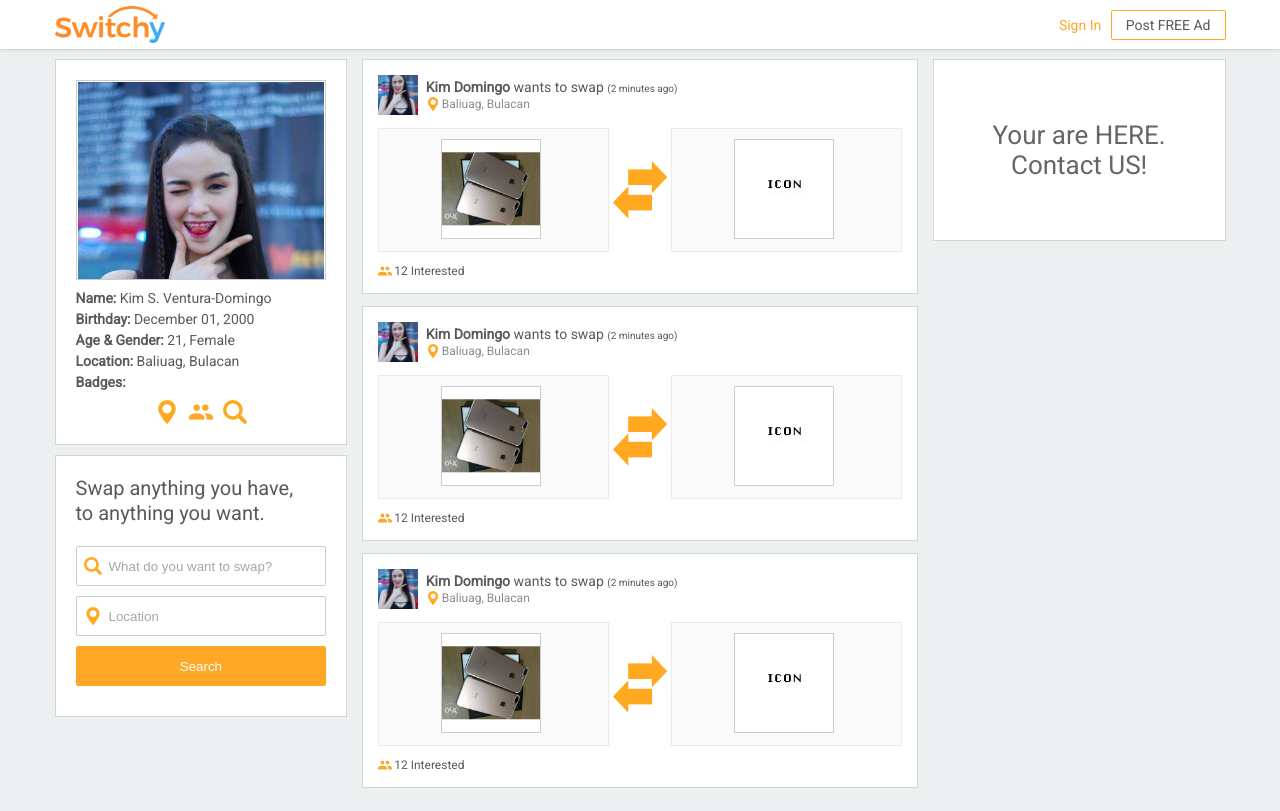
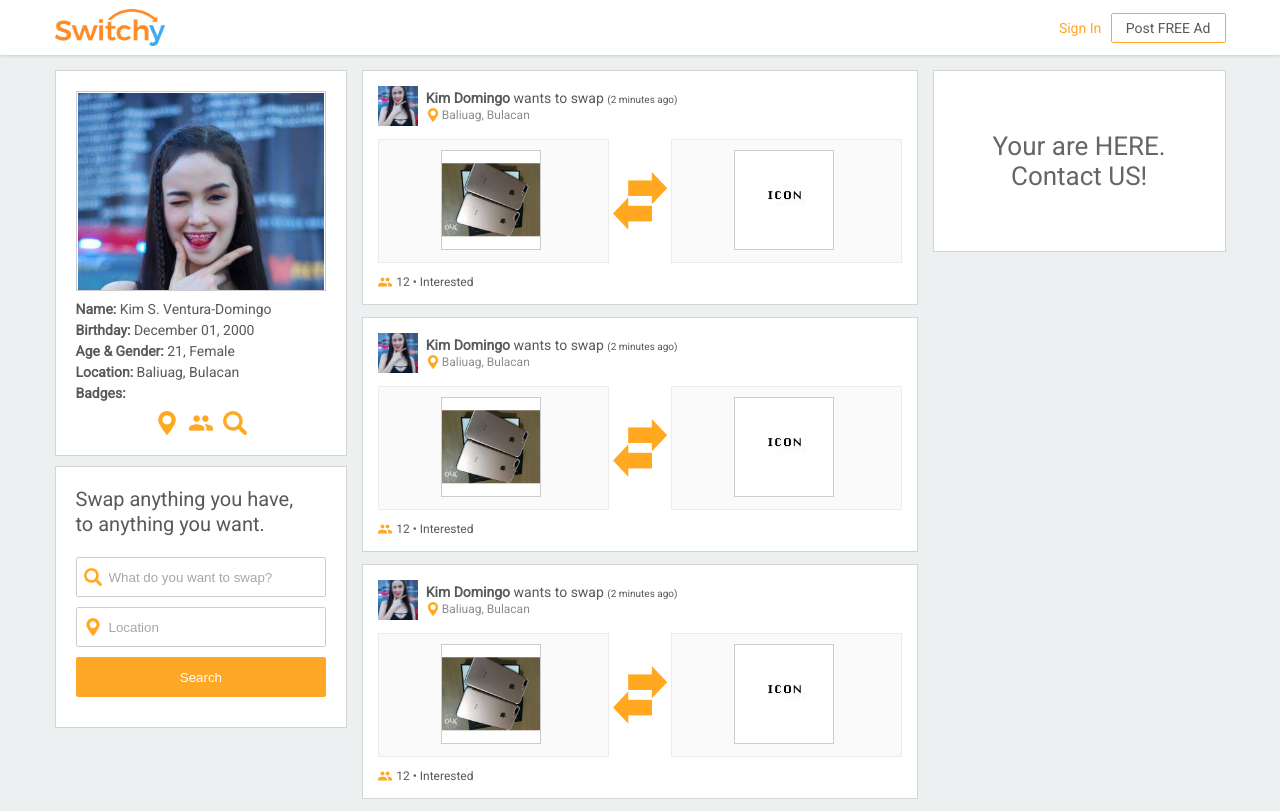
Before and after one commit to switchyofficial/switchyofficial.github-io, a plain HTML site: page index.html in a window 1280 px wide. Drawn offline with Linux system fonts and the light colour scheme.

Commit message:
Modify uI

```diff
--- a/css/common.css
+++ b/css/common.css
@@ -3,7 +3,7 @@ body {
 	color: #58595b;
 	background-color: #ecf0f1;
 	font-size: 14px;
-	padding-top: 49px;
+	padding-top: 60px;
 }
 * {
 	box-sizing: border-box;
--- a/css/style.css
+++ b/css/style.css
@@ -52,7 +52,7 @@
 	left: 0;
 	box-shadow: 0 1px 3px #ccc;
 	z-index: 10;
-	height: 49px;
+	height: 55px;
 }
 
 .header_in {
@@ -277,7 +277,7 @@
 .interested {
 	background: url('../images/common/interested_icon2.png') no-repeat left center;
 	background-size: 14px 14px;
-	padding-left: 16px;
+	padding-left: 18px;
 	color: #58595b;
 	font-size: 12px;
 }
--- a/index.html
+++ b/index.html
@@ -87,7 +87,7 @@
 						</a>
 					</div>
 					<div class="post_bottom">
-						<div class="interested"><a href="#" class="u_l"><span>12</span>&nbsp;Interested</a></div>
+						<div class="interested"><span>12&nbsp;</span><span class="dot">&#8226;&nbsp;</span><a href="#" class="u_l">Interested</a></div>
 					</div>
 				</div><!-- /.post-->
 				<div class="post">
@@ -114,7 +114,7 @@
 						</a>
 					</div>
 					<div class="post_bottom">
-						<div class="interested"><a href="#" class="u_l"><span>12</span>&nbsp;Interested</a></div>
+						<div class="interested"><span>12&nbsp;</span><span class="dot">&#8226;&nbsp;</span><a href="#" class="u_l">Interested</a></div>
 					</div>
 				</div><!-- /.post-->
 				<div class="post">
@@ -141,7 +141,7 @@
 						</a>
 					</div>
 					<div class="post_bottom">
-						<div class="interested"><a href="#" class="u_l"><span>12</span>&nbsp;Interested</a></div>
+						<div class="interested"><span>12&nbsp;</span><span class="dot">&#8226;&nbsp;</span><a href="#" class="u_l">Interested</a></div>
 					</div>
 				</div><!-- /.post-->
 			</div><!-- /.market-->
```
